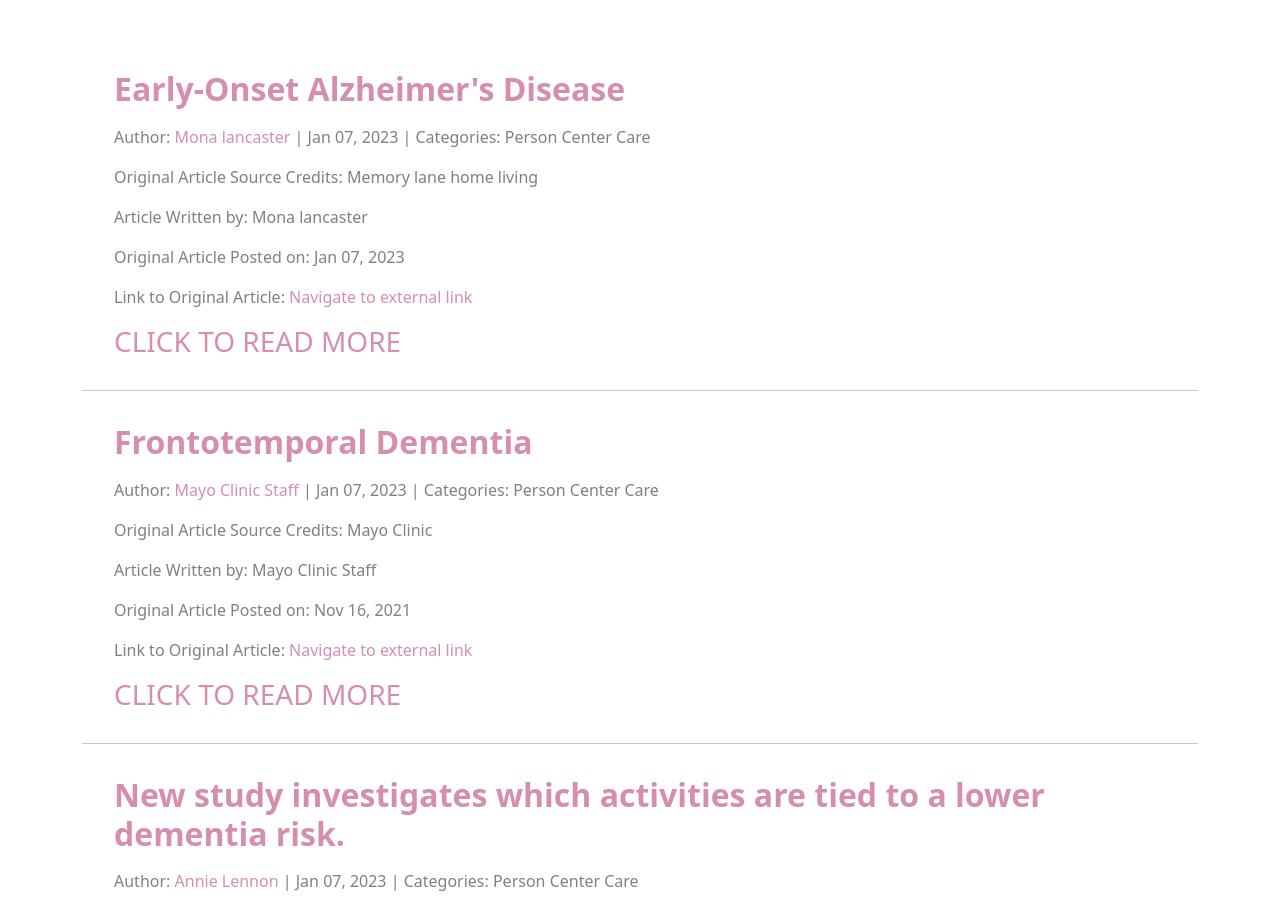
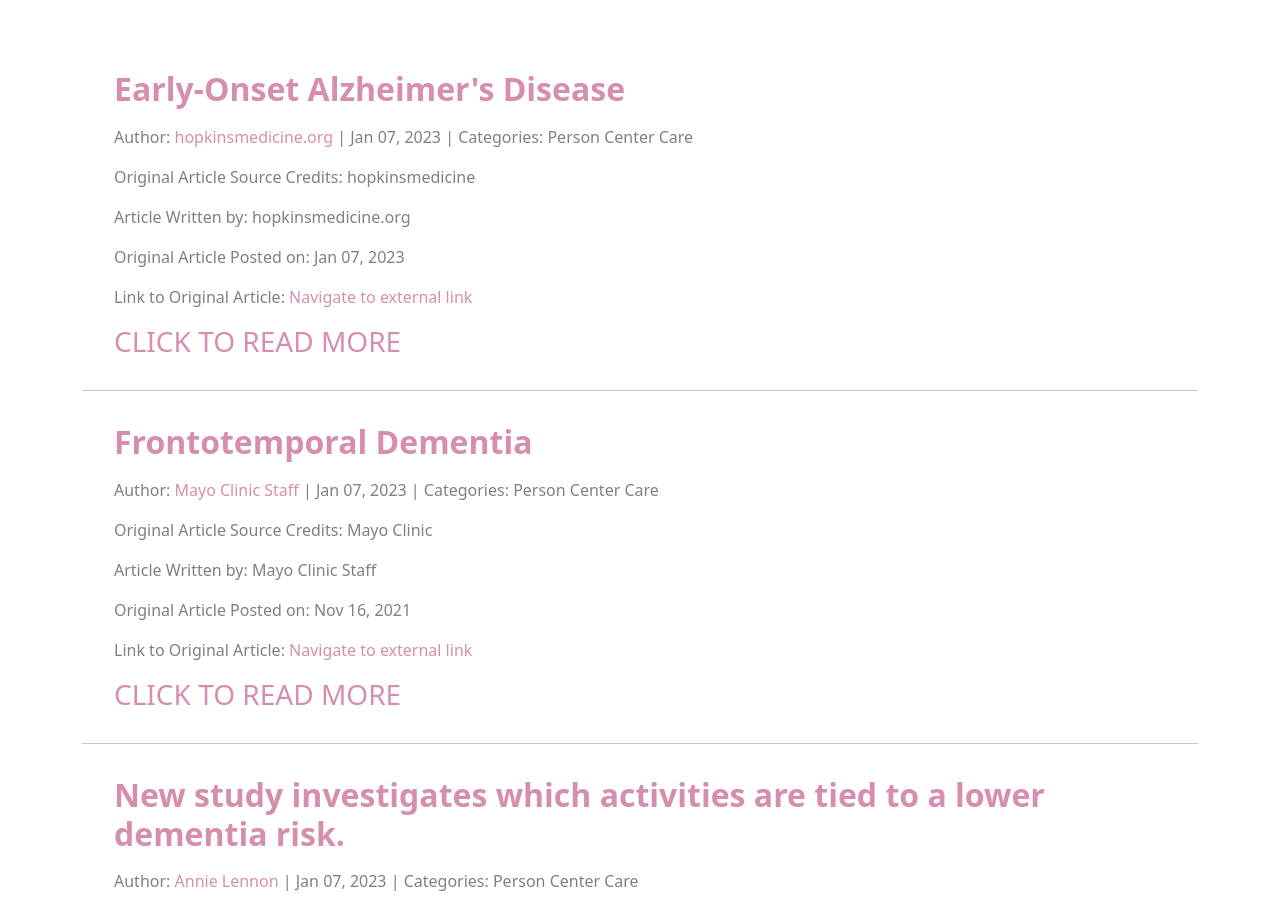
Before and after one commit to gerodrig/memory-lane-fullstack, a Next.js app: page /blog in a window 1280 px wide. Shown: the part 800-1713 px from the top of the page. Built offline with nearby package versions, Linux system fonts and the light colour scheme.

Commit message:
Corrected major typo in HeroIntro and corrected 1 blog article

```diff
--- a/database/dummyData.ts
+++ b/database/dummyData.ts
@@ -42,8 +42,8 @@ export const blogData: BlogPost[] = [
     date:'Jan 07, 2023',
     category:'Person Center Care',
     tags: ['Alzheimer', 'Dementia', 'Caregiver'],
-    credits:'Memory lane home living',
-    articleAuthor:'Mona lancaster',
+    credits:'hopkinsmedicine',
+    articleAuthor:'hopkinsmedicine.org',
     originalDate:'Jan 07, 2023',
     originalUrl:'https://www.hopkinsmedicine.org/health/conditions-and-diseases/alzheimers-disease/earlyonset-alzheimer-disease#:~:text=Although%20Alzheimer%20disea',
   },
--- a/pages/index.tsx
+++ b/pages/index.tsx
@@ -12,7 +12,7 @@ export default function Home() {
        <HeroIntro
         image='/assets/images/slide-1.jpg'
         title='Welcome to Memory Lane Home Living'
-        text='Quality of life is about connection, community and purpose.These are all necessary for one to live with dementia.'
+        text='Quality of life is about connection, community and purpose.These are all necessary for one to live well with dementia.'
         button='Read More'
         />
         <About id='about' />
```
